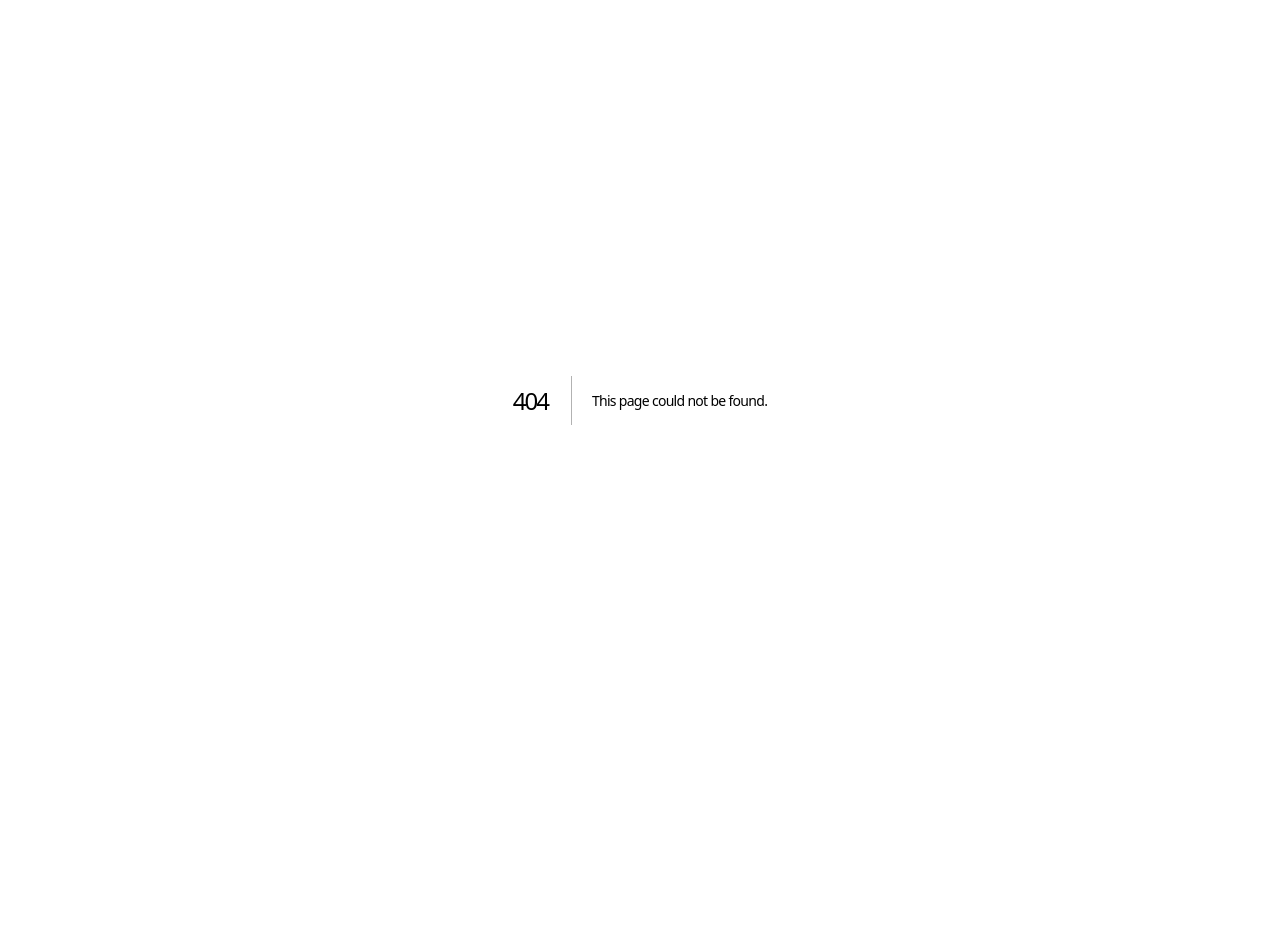
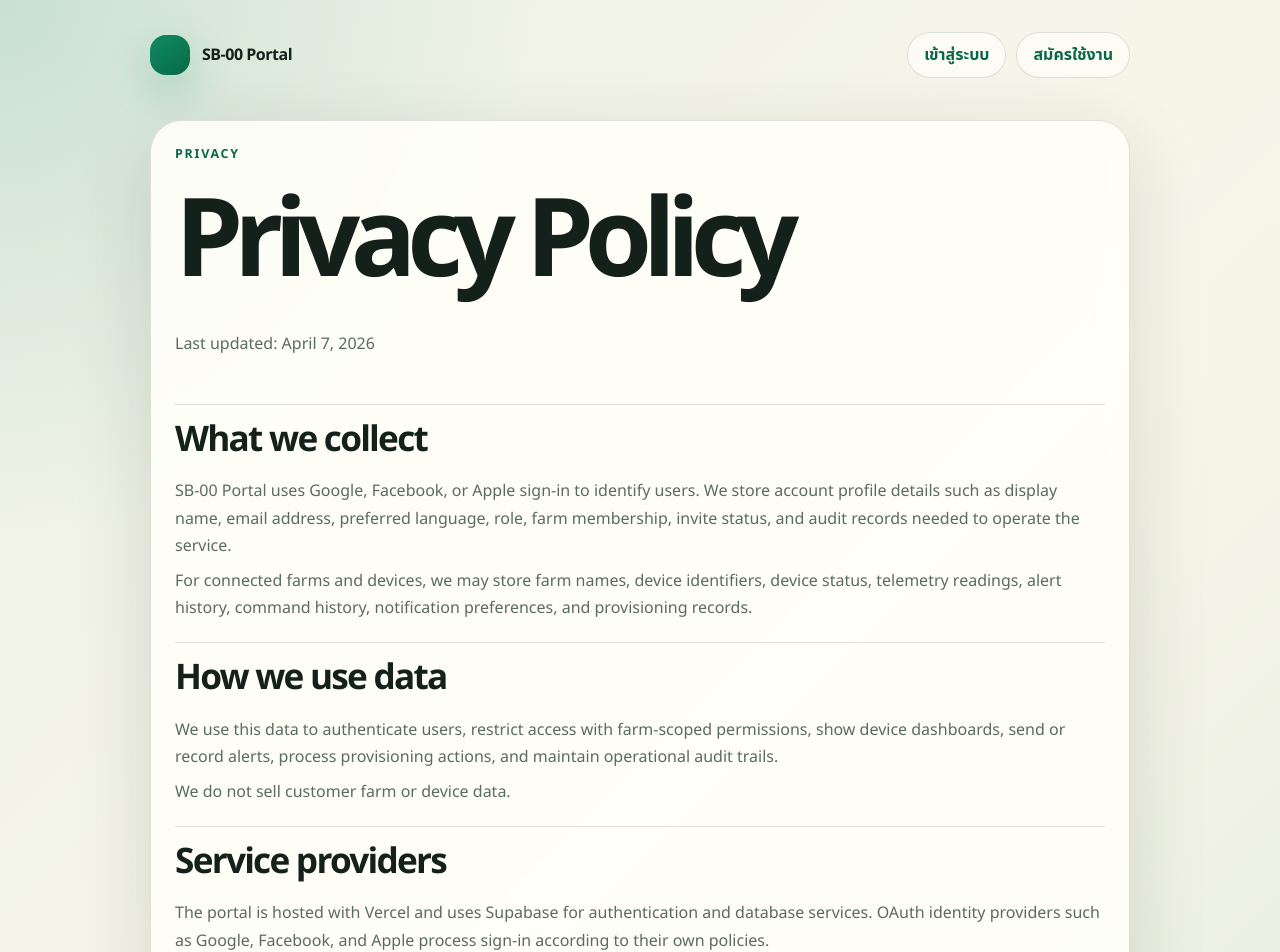
Before and after one commit to godmode99/iot-2026, a Next.js app in the folder dashboard/: page /privacy in a window 1280 px wide. Before the commit this address had no page. Shown: the top 952 px of the page. Before the commit the page ends 800 px from the top, so only its background shows below. Built offline with nearby package versions, Linux system fonts and the light colour scheme; no server answers.

Commit message:
Add public legal pages

```diff
--- /dev/null
+++ b/dashboard/app/(public)/privacy/page.jsx
@@ -0,0 +1,16 @@
+import { LegalPage } from "@/components/legal-page.jsx";
+
+export const metadata = {
+  title: "Privacy Policy | SB-00 Portal"
+};
+
+export default function PrivacyPage() {
+  return (
+    <LegalPage
+      bodyKey="legal.privacy.sections"
+      eyebrowKey="legal.privacy.eyebrow"
+      titleKey="legal.privacy.title"
+      updatedKey="legal.lastUpdated"
+    />
+  );
+}
--- a/dashboard/app/globals.css
+++ b/dashboard/app/globals.css
@@ -598,6 +598,37 @@ h2 {
   margin: 18px 0 0;
 }
 
+.legal-shell {
+  max-width: 980px;
+}
+
+.legal-card {
+  display: grid;
+  gap: 20px;
+}
+
+.legal-card h1 {
+  max-width: 780px;
+}
+
+.legal-content {
+  display: grid;
+  gap: 20px;
+  margin-top: 12px;
+}
+
+.legal-content article {
+  border-top: 1px solid var(--line);
+  display: grid;
+  gap: 8px;
+  padding-top: 18px;
+}
+
+.legal-content p {
+  line-height: 1.7;
+  margin: 0;
+}
+
 .dashboard-card {
   margin-bottom: 18px;
 }
--- /dev/null
+++ b/dashboard/components/legal-page.jsx
@@ -0,0 +1,38 @@
+import Link from "next/link";
+import { getMessages, t } from "@/lib/i18n.js";
+
+export async function LegalPage({ bodyKey, eyebrowKey, titleKey, updatedKey }) {
+  const messages = await getMessages();
+  const sections = t(messages, bodyKey, []);
+
+  return (
+    <main className="page-shell legal-shell">
+      <nav className="topbar" aria-label="Legal">
+        <Link className="brand" href="/">
+          <span className="brand-mark" aria-hidden="true" />
+          <span>{t(messages, "brand.name")}</span>
+        </Link>
+        <div className="nav-links">
+          <Link className="nav-link" href="/login">{t(messages, "nav.login")}</Link>
+          <Link className="button-secondary" href="/signup">{t(messages, "nav.signup")}</Link>
+        </div>
+      </nav>
+
+      <section className="card legal-card">
+        <p className="eyebrow">{t(messages, eyebrowKey)}</p>
+        <h1>{t(messages, titleKey)}</h1>
+        <p className="muted">{t(messages, updatedKey)}</p>
+        <div className="legal-content">
+          {Array.isArray(sections) ? sections.map((section) => (
+            <article key={section.title}>
+              <h2>{section.title}</h2>
+              {section.body.map((paragraph) => (
+                <p className="muted" key={paragraph}>{paragraph}</p>
+              ))}
+            </article>
+          )) : null}
+        </div>
+      </section>
+    </main>
+  );
+}
--- a/dashboard/messages/en.json
+++ b/dashboard/messages/en.json
@@ -278,5 +278,99 @@
       "en": "English",
       "my": "Myanmar"
     }
+  },
+  "legal": {
+    "lastUpdated": "Last updated: April 7, 2026",
+    "privacy": {
+      "eyebrow": "Privacy",
+      "title": "Privacy Policy",
+      "sections": [
+        {
+          "title": "What we collect",
+          "body": [
+            "SB-00 Portal uses Google, Facebook, or Apple sign-in to identify users. We store account profile details such as display name, email address, preferred language, role, farm membership, invite status, and audit records needed to operate the service.",
+            "For connected farms and devices, we may store farm names, device identifiers, device status, telemetry readings, alert history, command history, notification preferences, and provisioning records."
+          ]
+        },
+        {
+          "title": "How we use data",
+          "body": [
+            "We use this data to authenticate users, restrict access with farm-scoped permissions, show device dashboards, send or record alerts, process provisioning actions, and maintain operational audit trails.",
+            "We do not sell customer farm or device data."
+          ]
+        },
+        {
+          "title": "Service providers",
+          "body": [
+            "The portal is hosted with Vercel and uses Supabase for authentication and database services. OAuth identity providers such as Google, Facebook, and Apple process sign-in according to their own policies.",
+            "Notification providers such as email or messaging services may be used when farm owners configure alert delivery."
+          ]
+        },
+        {
+          "title": "Retention and access",
+          "body": [
+            "Farm data is retained while the farm account or device record remains active, unless deletion is requested or required by law. Access is limited by role, farm membership, reseller assignment, and administrative audit controls.",
+            "For privacy or access requests, contact the app owner using the support email configured in the OAuth provider profile."
+          ]
+        }
+      ]
+    },
+    "terms": {
+      "eyebrow": "Terms",
+      "title": "Terms of Service",
+      "sections": [
+        {
+          "title": "Use of the portal",
+          "body": [
+            "SB-00 Portal is provided to monitor farms, devices, alerts, provisioning, and operational support workflows. Users must sign in with an approved OAuth provider and may only access farms and devices they are authorized to view or manage.",
+            "Users are responsible for keeping their provider accounts secure and for using device commands carefully."
+          ]
+        },
+        {
+          "title": "Roles and permissions",
+          "body": [
+            "Farm owners control farm membership and notification settings. Farm members, resellers, and operators receive only the permissions assigned to them. Administrative or reseller activity may be logged for audit and support purposes."
+          ]
+        },
+        {
+          "title": "Operational limits",
+          "body": [
+            "Telemetry, alerts, and device commands depend on network connectivity, device firmware, external providers, and hardware availability. The service should not be treated as the only safety mechanism for critical farm operations until field validation and operating procedures are complete."
+          ]
+        },
+        {
+          "title": "Changes",
+          "body": [
+            "These terms may be updated as the pilot and production service mature. Continued use of the portal after updates means the user accepts the updated terms."
+          ]
+        }
+      ]
+    },
+    "dataDeletion": {
+      "eyebrow": "Data deletion",
+      "title": "Data Deletion Instructions",
+      "sections": [
+        {
+          "title": "How to request deletion",
+          "body": [
+            "To request deletion of portal account data, contact the app owner using the support email configured in the OAuth provider profile and include the email address used to sign in.",
+            "If you are a farm owner, specify whether you want to delete only your personal profile or also request removal of farm, device, telemetry, alert, and provisioning records under your farm."
+          ]
+        },
+        {
+          "title": "What happens next",
+          "body": [
+            "We will verify the requester, review farm ownership and legal or operational retention requirements, then remove or anonymize eligible account and farm records.",
+            "Some audit, security, or operational records may be retained where required to protect the service, investigate incidents, or comply with applicable obligations."
+          ]
+        },
+        {
+          "title": "OAuth provider data",
+          "body": [
+            "Deleting portal data does not delete the user account at Google, Facebook, or Apple. Manage provider-side account and app permissions directly through the provider account settings."
+          ]
+        }
+      ]
+    }
   }
 }
```
Also changed, not shown: dashboard/app/(public)/data-deletion/page.jsx (added, +16 -0 lines), dashboard/app/(public)/terms/page.jsx (added, +16 -0 lines).
